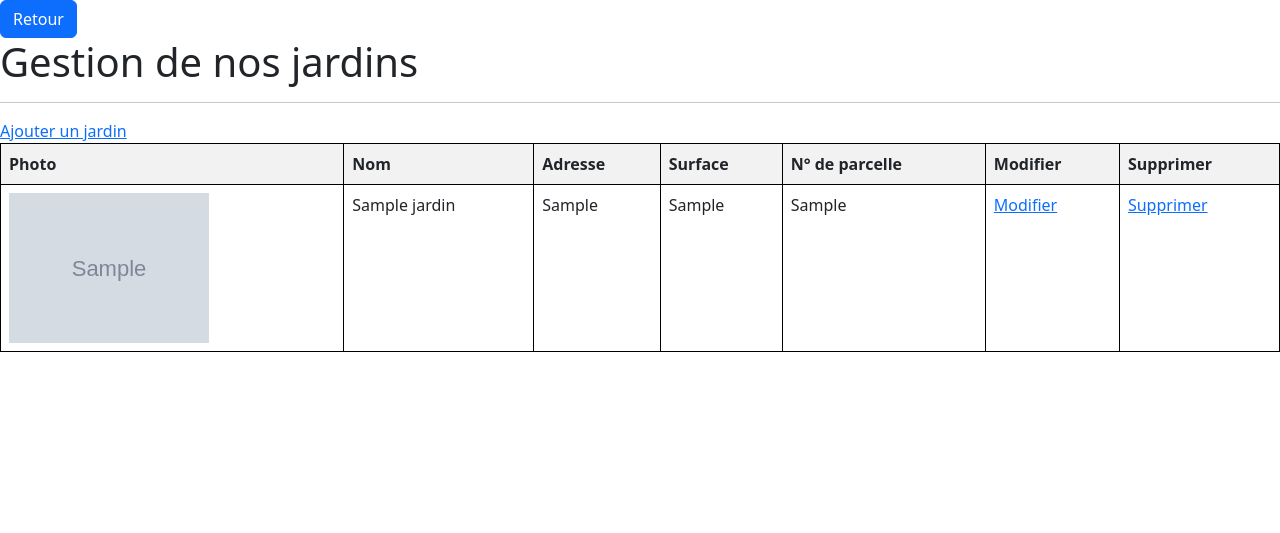
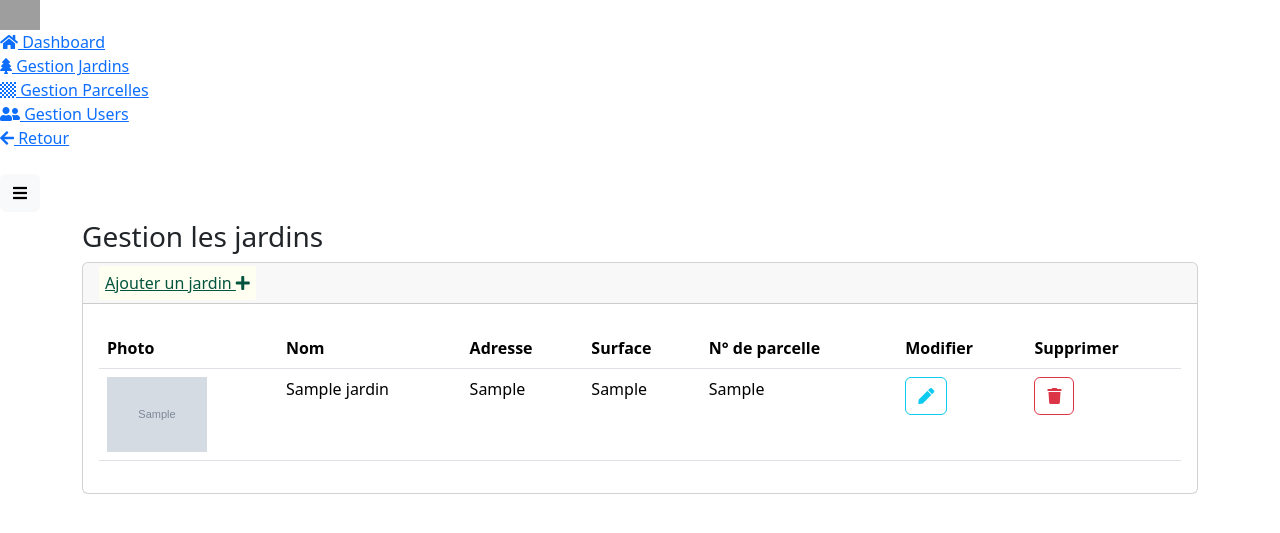
Before and after one commit to LenaPignolet/Sae202, a PHP site: page /admin/Jardins/gestion_jardin.php in a window 1280 px wide. Shown: the top 533 px of the page. Run offline with PHP 8.4, Linux system fonts and the light colour scheme; tables that the repository leaves empty or names only in its code hold one stand-in row (values such as "Sample post"); grey boxes marked "Sample" are stand-in pictures; some libraries are stand-ins or nearby versions; grey boxes are pictures that could not be loaded.

Commit message:
Update gestion_jardin.php dashboard

```diff
--- a/admin/Jardins/gestion_jardin.php
+++ b/admin/Jardins/gestion_jardin.php
@@ -1,44 +1,86 @@
-<!DOCTYPE html>
+<!doctype html>
+<!--
+* Bootstrap Simple Admin Template
+* Version: 2.1
+* Author: Alexis Luna
+* Website: https://github.com/alexis-luna/bootstrap-simple-admin-template
+-->
 <html lang="fr">
+
 <head>
-<title>Gestion Jardins</title>
-<link rel="icon" type="image/png" href="../images/icon.jpg">
-<meta charset="utf-8">
-<link href="https://cdn.jsdelivr.net/npm/bootstrap@5.3.0-alpha1/dist/css/bootstrap.min.css" rel="stylesheet" integrity="sha384-GLhlTQ8iRABdZLl6O3oVMWSktQOp6b7In1Zl3/Jr59b6EGGoI1aFkw7cmDA6j6gD" crossorigin="anonymous">
-<script src="https://cdn.jsdelivr.net/npm/bootstrap@5.3.0-alpha1/dist/js/bootstrap.bundle.min.js" integrity="sha384-w76AqPfDkMBDXo30jS1Sgez6pr3x5MlQ1ZAGC+nuZB+EYdgRZgiwxhTBTkF7CXvN" crossorigin="anonymous"></script>
-<link rel="stylesheet" type ="text/css" href="../css/styles.css">
-<meta name="viewport" content="width=device-width, initial-scale=1.0">
-<meta name="description" content="Meuilleurs films science fiction">
-<link rel="icon" type="image/png" href="images/icon.jpg">
+    <meta charset="utf-8">
+    <meta name="viewport" content="width=device-width, initial-scale=1, shrink-to-fit=no">
+    <meta http-equiv="X-UA-Compatible" content="IE=edge">
+    <meta name="description" content="Page admin">
+    <title>Dashboard</title>
+    <link href="../assets/vendor/fontawesome/css/fontawesome.min.css" rel="stylesheet">
+    <link href="../assets/vendor/fontawesome/css/solid.min.css" rel="stylesheet">
+    <link href="../assets/vendor/fontawesome/css/brands.min.css" rel="stylesheet">
+    <link href="../assets/vendor/bootstrap/css/bootstrap.min.css" rel="stylesheet">
+    <link href="../assets/vendor/datatables/datatables.min.css" rel="stylesheet">
+    <link href="../assets/css/master.css" rel="stylesheet">
+    <link rel="icon" type="image/png" href="/images/logo.png">
 </head>
+
 <body>
-<a id="retour" href="../gestion.php" class="btn btn-primary">Retour</a>
-<h1>Gestion de nos jardins</h1>
-<hr>
-<a href="ajouter_jardin_form.php">Ajouter un jardin</a>
-<style>
-        table {
-            width: 100%;
-            border-collapse: collapse;
-        }
-        th, td {
-            border: 1px solid #000;
-            padding: 8px;
-            text-align: left;
-            vertical-align: top;
-        }
-        th {
-            background-color: #f2f2f2;
-        }
-        img.photo_gestion {
-            max-width: 200px;
-            height: auto;
-        }
-    </style>
-</head>
-<body>
+<div class="wrapper">
+        <nav id="sidebar" class="active">
+            <div class="sidebar-header">
+                <img src="../assets/img/logo.png" alt="bootraper logo" width="40px" class="app-logo">
+            </div>
+            <ul class="list-unstyled components text-secondary">
+                <li>
+                    <a href="/admin/gestion.php"><i class="fas fa-home"></i> Dashboard</a>
+                </li>
 
-<table>
+                <li>
+                    <a href="gestion_jardin.php"><i class="fas fa-tree"></i> Gestion Jardins</a>
+                </li>
+
+                <li>
+                    <a href="../Parcelle/gestion_parcelle.php"><i class="fas fa-chess-board"></i> Gestion Parcelles</a>
+                </li>
+
+                <li>
+                    <a href="./Usagers/user_gestion.php"><i class="fas fa-user-friends"></i> Gestion Users</a>
+                </li>
+
+                <li>
+                    <a href="/index.php"><i class="fas fa-arrow-left"></i> Retour</a>
+                </li>
+
+            </ul>
+        </nav>
+        <div id="body" class="active">
+            <!-- navbar navigation component -->
+            <nav class="navbar navbar-expand-lg navbar-white bg-white">
+                <button title="menu" type="button" id="sidebarCollapse" class="btn btn-light">
+                    <i class="fas fa-bars"></i><span></span>
+                </button>
+                <div class="collapse navbar-collapse" id="navbarSupportedContent">
+                    <ul class="nav navbar-nav ms-auto">
+                        <li class="nav-item dropdown">
+                            <div class="nav-dropdown">
+                                <div class="dropdown-menu dropdown-menu-end nav-link-menu" aria-labelledby="nav1">
+                                </div>
+                            </div>
+                        </li>
+                    </ul>
+                </div>
+            </nav>
+            <!-- end of navbar navigation component -->
+<div class="content">
+<div class="container">
+<div class="page-title">
+<h3>Gestion les jardins</h3>
+</div>
+<div class="row">
+<div class="col-md-12 col-lg-12">
+<div class="card">
+<div class="card-header"><a href="ajouter_jardin_form.php" style="color: #03543F; background-color: #fffff1; padding: 6px; border-radius: 3px;">Ajouter un jardin <i class="fas fa-plus" style="color: #03543F;"></i></a></div>
+<div class="card-body">
+<p class="card-title"></p>
+<table class="table table-hover" id="dataTables-example" width="100%">
     <thead>
         <tr>
             <th>Photo</th>
@@ -58,18 +100,29 @@
         $resultat = $mabd->query($req);
         foreach ($resultat as $value) {
             echo '<tr>';
-            echo '<td><img class="photo_gestion" src="/images/uploads/'.$value['jardin_photo'].'"></td>';
+            echo '<td><img class="photo_gestion" style="width:100px;" src="/images/uploads/'.$value['jardin_photo'].'" alt="Jardin"></td>';
             echo '<td>' . htmlspecialchars($value['jardin_nom']) . '</td>';
             echo '<td>' . htmlspecialchars($value['jardin_coord']) . '</td>';
             echo '<td>' . htmlspecialchars($value['jardin_surface']) . '</td>';
             echo '<td>' . htmlspecialchars($value['jardin_n_parcelle']) . '</td>';
-            echo '<td><a href="modifier_jardin_form.php?num='. $value['jardin_id'] .'">Modifier</a></td>';
-            echo '<td><a href="supprimer_jardin.php?num='. $value['jardin_id'] .'">Supprimer</a></td>';
+            echo '<td><a class="btn btn-outline-info btn-rounded" aria-label="Modifier" href="modifier_jardin_form.php?num='. $value['jardin_id'] .'"><i class="fas fa-pen"></i></a></td>';
+            echo '<td><a class="btn btn-outline-danger btn-rounded" aria-label="Supprimer" href="supprimer_jardin.php?num='. $value['jardin_id'] .'"><i class="fas fa-trash"></i></a></td>';
             echo '</tr>';
         }
         ?>
     </tbody>
 </table>
-
+</div>
+</div>
+</div>
+</div>
+</div>
+</div>
+</div>
+<script src="../assets/vendor/jquery/jquery.min.js"></script>
+    <script src="../assets/vendor/bootstrap/js/bootstrap.bundle.min.js"></script>
+    <script src="../assets/vendor/datatables/datatables.min.js"></script>
+    <script src="../assets/js/initiate-datatables.js"></script>
+    <script src="../assets/js/script.js"></script>
 </body>
 </html>
```
